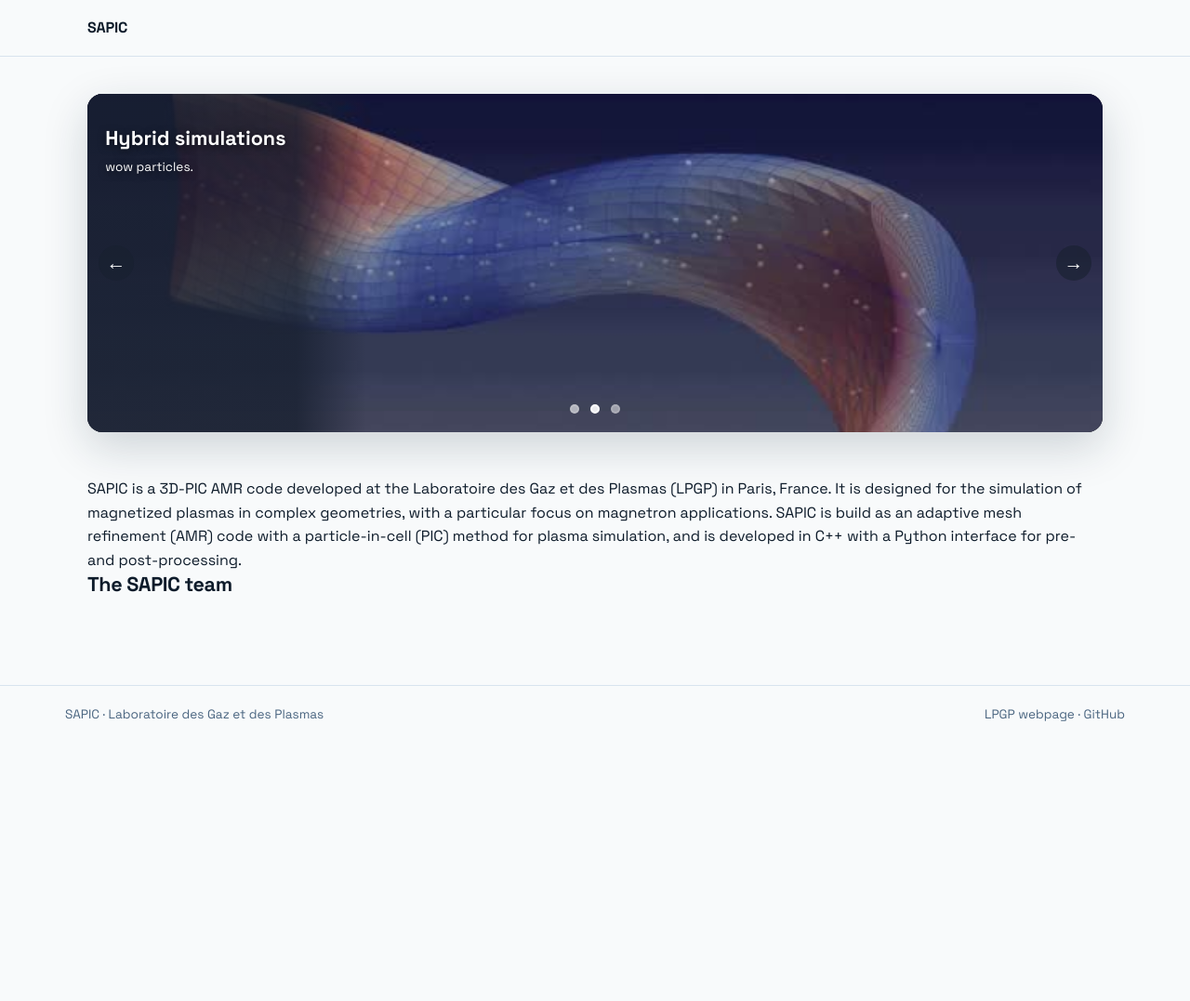
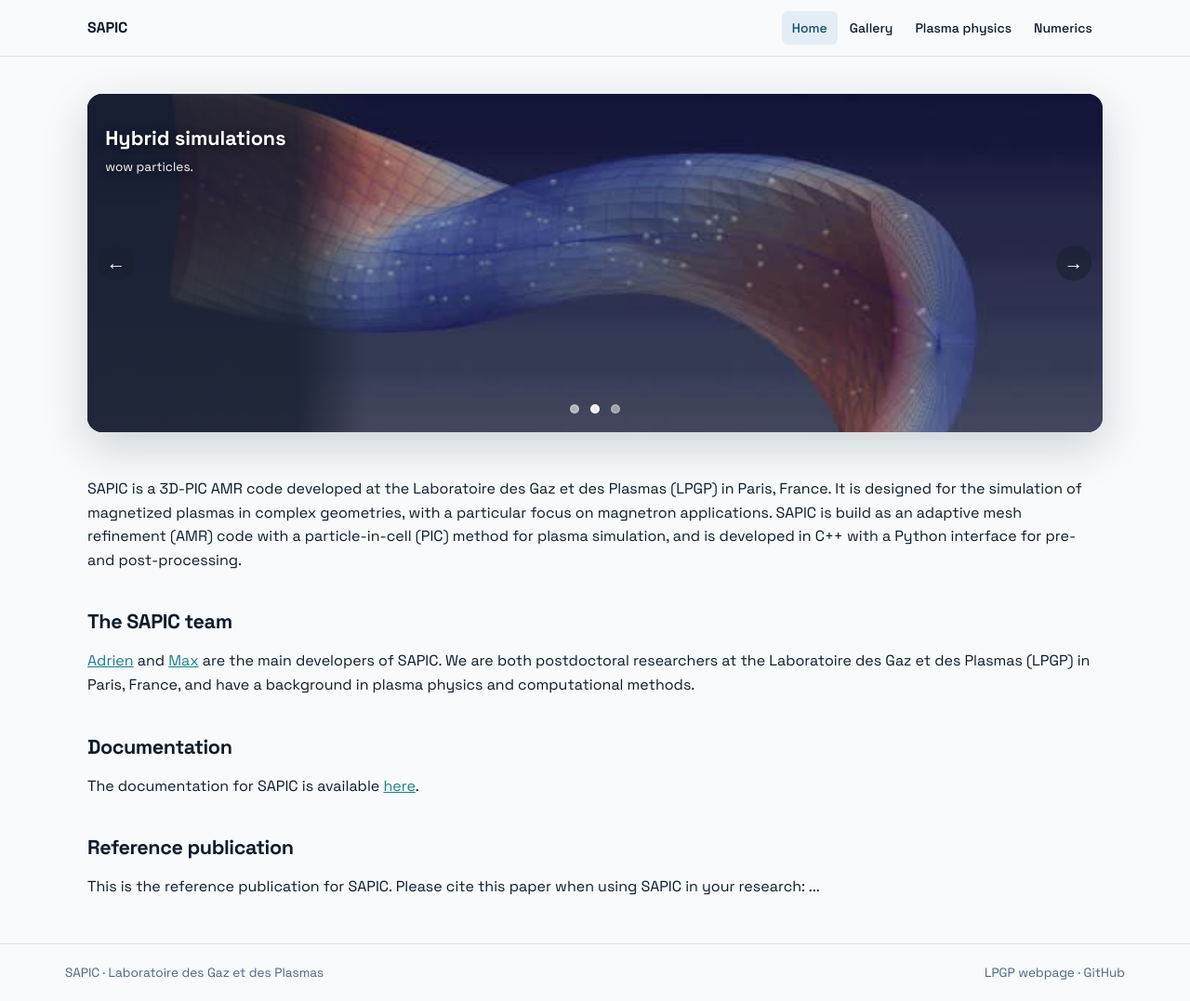
Before and after one commit to sapic-lpgp/sapic-lpgp.github.io, an Astro site: page / in a window 1280 px wide. Shown: the whole page at 93% size. Before the commit the page ends 800 px from the top, so only its background shows below. Built offline with nearby package versions, Linux system fonts and the light colour scheme; Astro itself is replaced by a stand-in of ours.

Commit message:
Added pages for gallery, numerics and plasma physics

```diff
--- a/src/layouts/Base.astro
+++ b/src/layouts/Base.astro
@@ -8,9 +8,6 @@ interface Props {
 
 const { title } = Astro.props;
 const pageTitle = title ? `${title} — SAPIC` : 'SAPIC';
-
-const codes = await getCollection('codes');
-const codeList = [...codes].sort((a, b) => a.data.title.localeCompare(b.data.title));
 
 const path = Astro.url.pathname;
 ---
@@ -47,11 +44,20 @@ const path = Astro.url.pathname;
           </svg>
         </button>
 
-        <!-- <ul class="nav-links" id="nav-links" role="list">
+        <ul class="nav-links" id="nav-links" role="list">
           <li class={path === '/' ? 'nav-active' : ''}>
             <a href="/">Home</a>
           </li>
-        </ul> -->
+          <li class={path.startsWith('/gallery') ? 'nav-active' : ''}>
+            <a href="/gallery/">Gallery</a>
+          </li>
+          <li class={path.startsWith('/plasma-physics') ? 'nav-active' : ''}>
+            <a href="/plasma-physics/">Plasma physics</a>
+          </li>
+          <li class={path.startsWith('/numerics') ? 'nav-active' : ''}>
+            <a href="/numerics/">Numerics</a>
+          </li>
+        </ul>
       </nav>
     </header>
 
--- a/src/pages/index.astro
+++ b/src/pages/index.astro
@@ -47,7 +47,19 @@ import Base from '../layouts/Base.astro';
     It is designed for the simulation of magnetized plasmas in complex geometries, with a particular focus on magnetron applications.
     SAPIC is build as an adaptive mesh refinement (AMR) code with a particle-in-cell (PIC) method for plasma simulation, and is developed in C++ with a Python interface for pre- and post-processing.
 
-    <h2 class="section-heading">The SAPIC team</h2>
+    <h2 class="section-heading" style="margin-top: 2.5rem;">The SAPIC team</h2>
+
+    <a href="https://github.com/ThinkPlasma" target="_blank" rel="noopener noreferrer">Adrien</a> and <a href="https://github.com/max-models" target="_blank" rel="noopener noreferrer">Max</a> are the main developers of SAPIC. We are both postdoctoral researchers at the Laboratoire des Gaz et des Plasmas (LPGP) in Paris, France, and have a background in plasma physics and computational methods.
+
+    <h2 class="section-heading" style="margin-top: 2.5rem;">Documentation</h2>
+
+
+    The documentation for SAPIC is available <a href="https://sapic-lpgp.github.io/sapic" target="_blank" rel="noopener noreferrer">here</a>.
+    <h2 class="section-heading" style="margin-top: 2.5rem;">Reference publication</h2>
+
+    This is the reference publication for SAPIC. Please cite this paper when using SAPIC in your research:
+
+    ...
 
   </div>
 </Base>
```
Also changed, not shown: src/pages/gallery.md (added, +8 -0 lines), src/pages/numerics.md (added, +8 -0 lines), src/pages/plasma-physics.md (added, +8 -0 lines).
